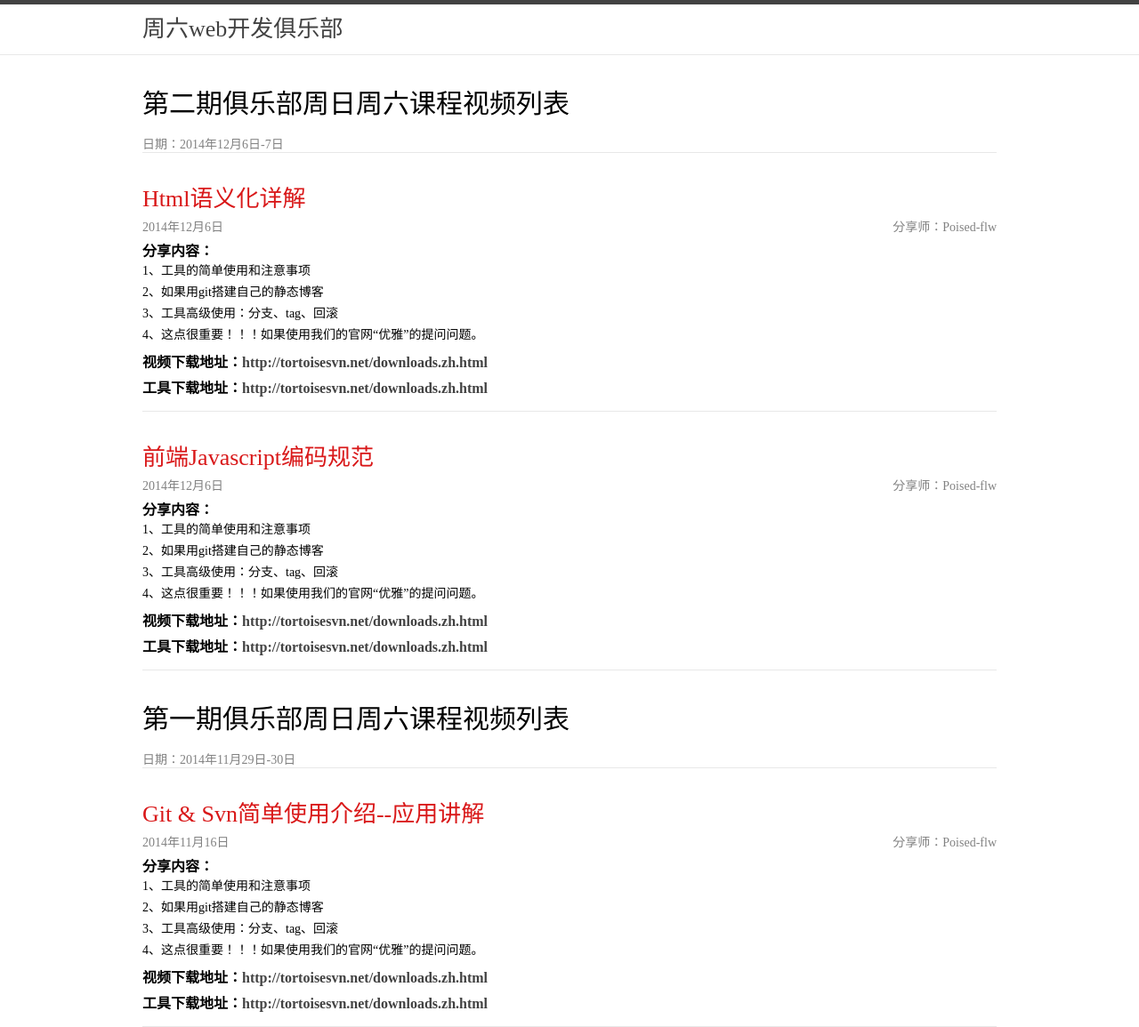
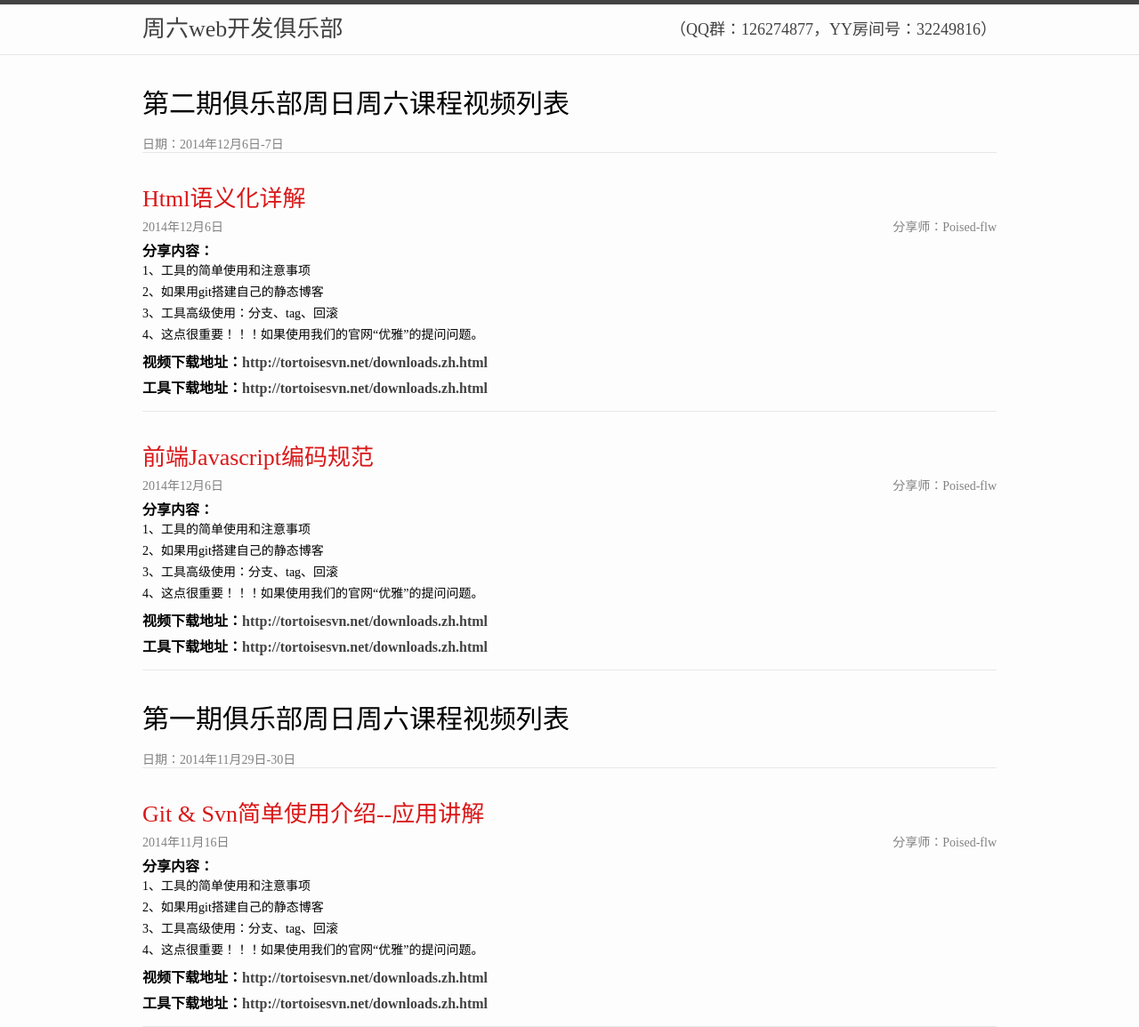
Before and after one commit to satWeb/satWeb.github.io, a Jekyll site: the page lessons.html, which Jekyll copies as it is, in a window 1280 px wide. Shown: the whole page at 89% size. Built offline with Jekyll 4.4.1, drawn with Linux system fonts in a browser that asks for light colours; Markdown is read by kramdown in place of the engine named in the settings.

Commit message:
添加联系方式

```diff
--- a/lessons.html
+++ b/lessons.html
@@ -9,9 +9,7 @@
 </head>
 <body>
     <div class="site-header">
-        <h1>
-            <a href="">周六web开发俱乐部</a>
-        </h1>
+        <h1><a href="">周六web开发俱乐部<span>（QQ群：126274877，YY房间号：32249816）</span></a></h1>
     </div>
     <div class="site-lessons">
         <h3>第二期俱乐部周日周六课程视频列表</h3>
--- a/static/css/lessons.css
+++ b/static/css/lessons.css
@@ -18,6 +18,7 @@ img { border:none; display:block}
 body {
     font-family:"microsoft yahei";
     min-width: 1200px;
+    background: #fdfdfd
 }
 
 .site-header {
@@ -36,6 +37,10 @@ body {
 .site-header h1 a {
 	color: #424242;
 	font-size: 26px;
+}
+.site-header h1 span {
+	font-size: 18px;
+	float: right;
 }
 
 .site-lessons {
```
